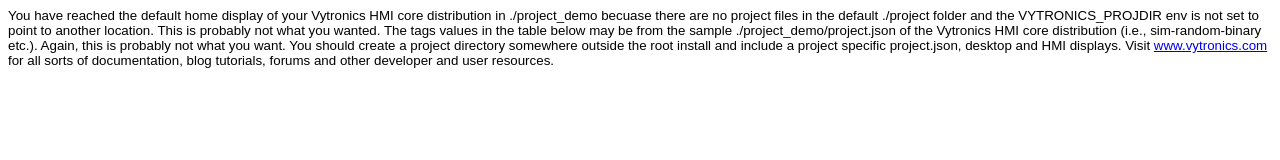
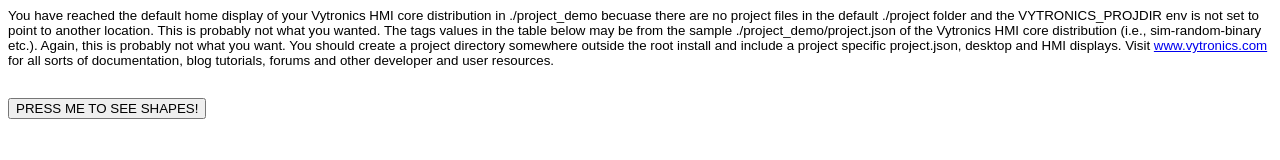
Before and after one commit to vytronics/vytronics.hmi, a website: page project_demo/home.html in a window 1280 px wide. Drawn offline with Linux system fonts and the light colour scheme; files whose address does not match are found by name.

Commit message:
Made project_demo cooler.

```diff
--- a/project_demo/home.html
+++ b/project_demo/home.html
@@ -2,7 +2,7 @@
 <html>
 
 <!--
-Copyright 2014 Vytroncs.com and Charles Weissman
+Copyright 2014 Charles Weissman
 
 This file is part of "Vytroncs HMI, the 100% Free, Open-Source SCADA/HMI Initiative"
 herein referred to as "Vytronics HMI".
@@ -79,10 +79,9 @@
                         });
 
                         $('#table-container').append(table);
-                    }
 
-                    //Subscribe to each table rows tag to update the value column
-                    $('#tags_table tbody tr').each( function(i,tr) {
+                        //Subscribe to each table rows tag to update the value column
+                        $('#tags_table tbody tr').each( function(i,tr) {
                         var row_data = $(tr).find('td');
                         var elem = row_data[1]; //the element where tag value goes
                         var tagid = $(row_data[0]).text(); //has the tagid
@@ -90,9 +89,12 @@
                             $(elem).text(tag.value);
                             //console.log('tag changed id:' + tag.id + ' value:' + tag.value);
                         };
+
+                        //Here is the magic.
+                        //Link tags changes to this table data element
                         vyhmi.linktag(elem, tagid, callback);
                     });
-
+                    }
                 });
             }
 
@@ -105,7 +107,15 @@
             You have reached the default home display of your Vytronics HMI core distribution in ./project_demo becuase there are no project files in the default ./project folder and the VYTRONICS_PROJDIR env is not set to point to another location. This is probably not what you wanted. The tags values in the table below may be from the sample ./project_demo/project.json of the Vytronics HMI core distribution (i.e., sim-random-binary etc.). Again, this is probably not what you want. You should create a project directory somewhere outside the root install and include a project specific project.json, desktop and HMI displays. Visit <a href="www.vytronics.com">www.vytronics.com</a> for all sorts of documentation, blog tutorials, forums and other developer and user resources.
         </div>
         <br>
+        <!-- Will get filled in by a script that queries server for tags, creates rows for each
+            and subscribing to their real-time changes to update cell values. -->
         <div id="table-container"></div>
+        <br>
+        <div>
+            <!-- Navigate to another HMI display -->
+            <input type="button" value="PRESS ME TO SEE SHAPES!" onclick="location.replace('/shapes.svg')" />
+
+        </div>
     </body>
 
 </html>
```
